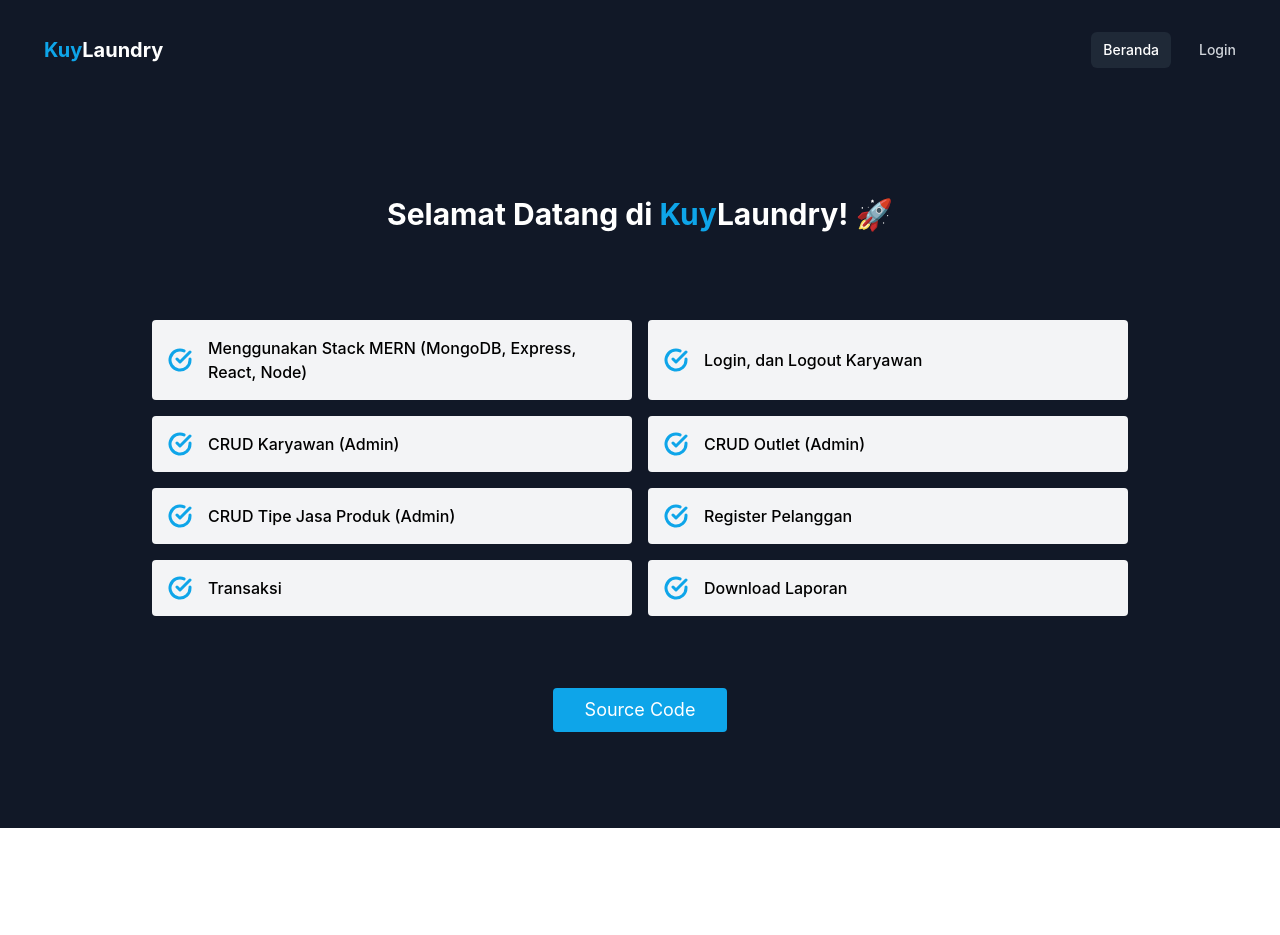
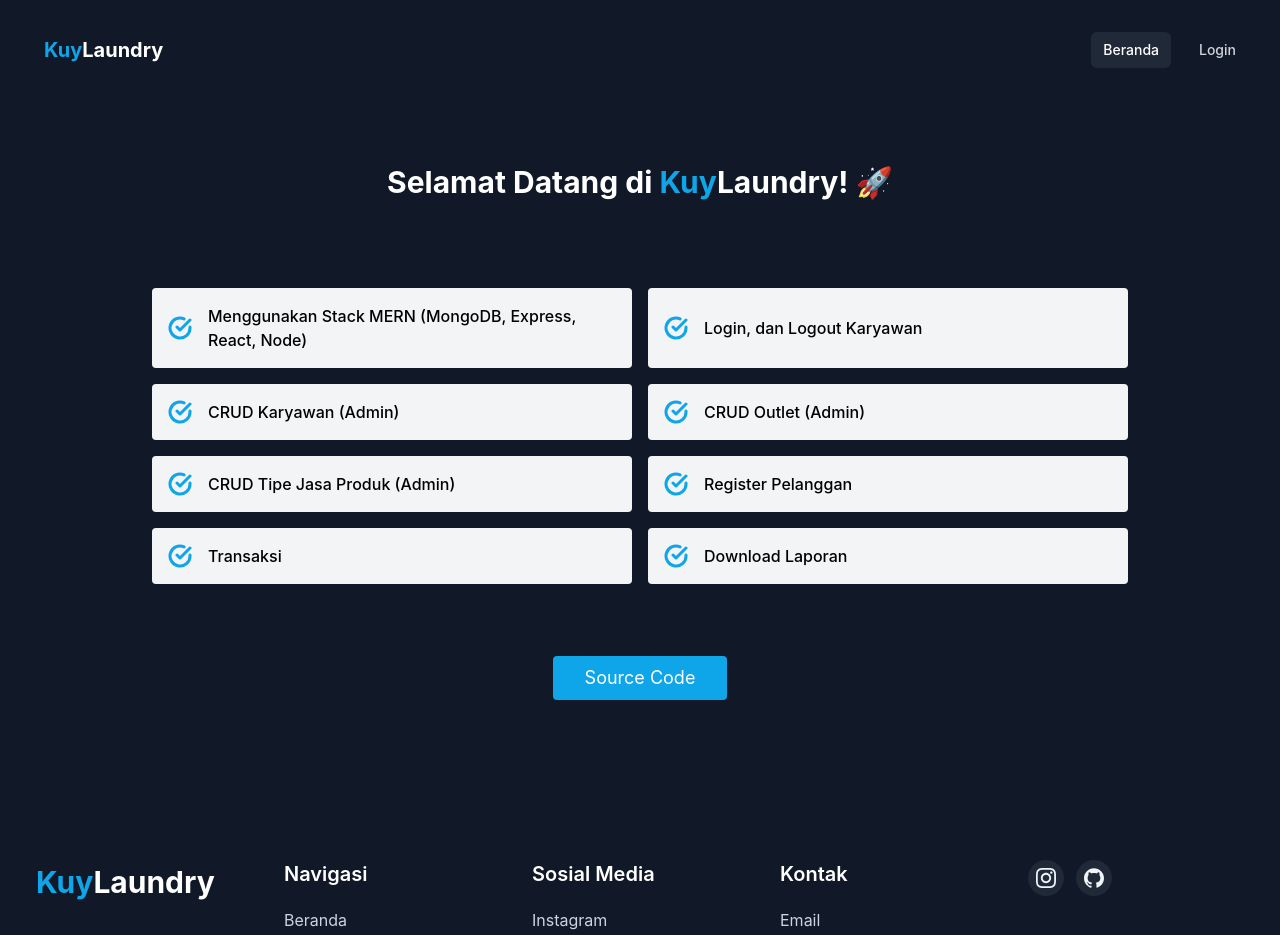
Before and after one commit to nuflakbrr/KuyLaundry, a React (Vite) app: page / in a window 1280 px wide. Shown: the top 935 px of the page. Before the commit the page ends 828 px from the top, so only its background shows below. Built offline with nearby package versions, Linux system fonts and the light colour scheme.

Commit message:
add footer to landing page

```diff
--- a/src/pages/Home.jsx
+++ b/src/pages/Home.jsx
@@ -1,12 +1,12 @@
 import React from 'react'
-import { Navbar } from '../components'
+import { Footer, Navbar } from '../components'
 
 export default function Home() {
     return (
         <div className='bg-gray-900'>
             <Navbar />
             <section className='text-white body-font'>
-                <div className='container px-5 py-24 mx-auto'>
+                <div className='container px-5 py-16 mx-auto'>
                     <div className='text-center mb-20'>
                         <h1 className='sm:text-3xl text-2xl font-bold text-center title-font text-white mb-4'>Selamat Datang di <span className='text-sky-500'>Kuy</span>Laundry! 🚀</h1>
                     </div>
@@ -89,6 +89,7 @@ export default function Home() {
                     </button>
                 </div>
             </section>
+            <Footer />
         </div>
     )
 }
```
